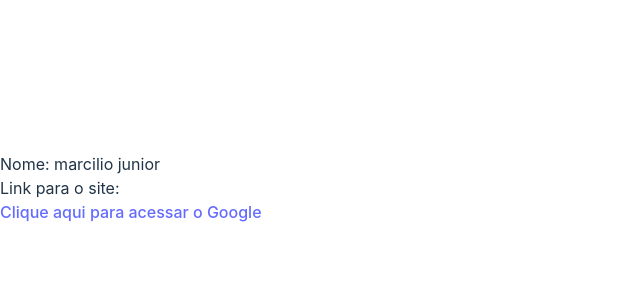
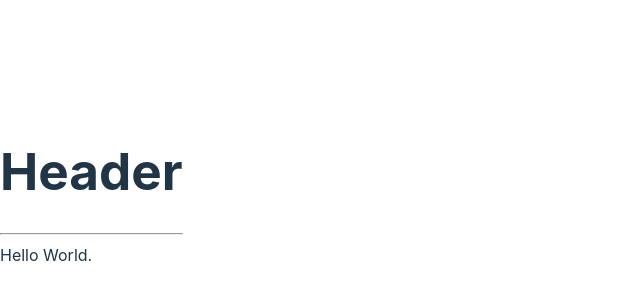
Before and after one commit to marciliojrr/b7web-react, a React (Vite) app in the folder projetos/react-vite/: page / in a window 1280 px wide. Shown: the part 212-512 px from the top of the page, without its empty margins (0-640 px from the left). Built offline with nearby package versions, Linux system fonts and the light colour scheme.

Commit message:
Usando mais de um componente

```diff
--- a/projetos/react-vite/src/App.css
+++ b/projetos/react-vite/src/App.css
@@ -10,9 +10,11 @@
     padding: 1.5em;
     will-change: filter;
 }
+
 .logo:hover {
     filter: drop-shadow(0 0 2em #646cffaa);
 }
+
 .logo.react:hover {
     filter: drop-shadow(0 0 2em #61dafbaa);
 }
@@ -21,6 +23,7 @@
     from {
         transform: rotate(0deg);
     }
+
     to {
         transform: rotate(360deg);
     }
--- a/projetos/react-vite/src/App.tsx
+++ b/projetos/react-vite/src/App.tsx
@@ -1,17 +1,11 @@
+import { Header } from "./components/Header";
+
 const App = () => {
-
-    let name: string = 'marcilio';
-    let lastName: string = 'junior'
-    let link: string = 'https://www.google.com.br'
-
     return (
         <div>
-            Nome: {`${name} ${lastName}`}<br />
-            Link para o site: <br />
-            <a href={link}>Clique aqui para acessar o Google</a>
+            <Header />
+            Hello World.
         </div>
-
-
     )
 }
 
--- /dev/null
+++ b/projetos/react-vite/src/components/Header.tsx
@@ -0,0 +1,8 @@
+export const Header = () => {
+    return (
+        <header>
+            <h1>Header</h1>
+            <hr />
+        </header>
+    )
+}
```
Lines whose indentation alone changed are shown as unchanged.
